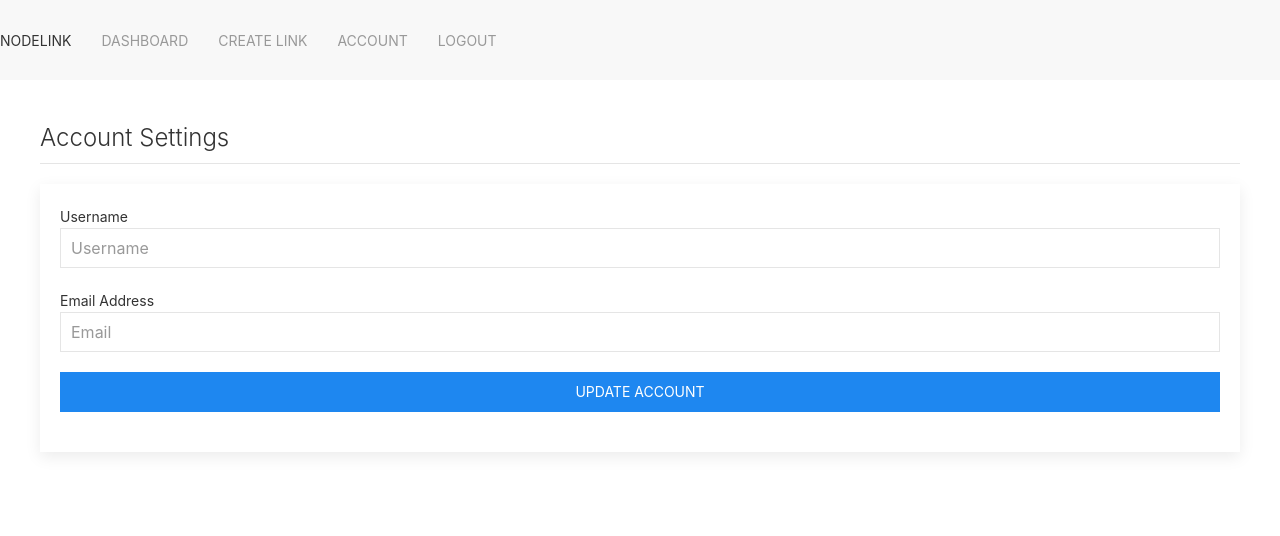
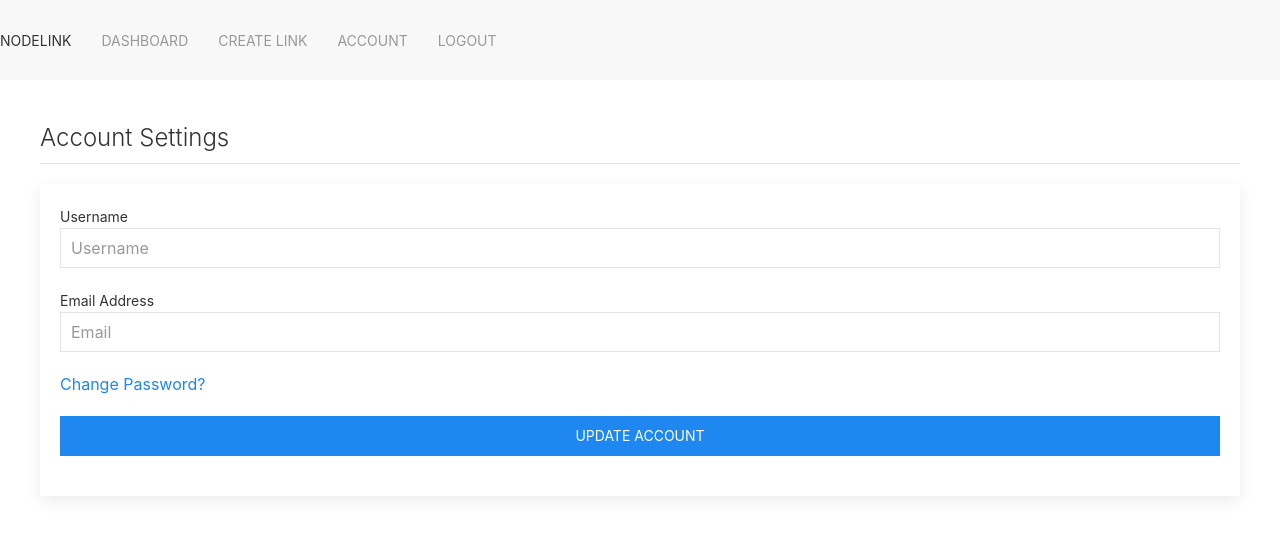
Before and after one commit to Nagacash/links, a website: page views/account.html in a window 1280 px wide. Drawn offline with nearby package versions, Linux system fonts and the light colour scheme; files that its build step writes are made by us from their sources.

Commit message:
added link to go to change password page

```diff
--- a/views/account.html
+++ b/views/account.html
@@ -26,6 +26,10 @@
                             <p class='uk-text'>{{ message }}</p>
                             {% endfor %}
 
+                            <div class="uk-margin">
+                                <a href="/change-password" class="uk-text-decoration-none">Change Password?</a>
+                            </div>
+
                             <div class="uk-margin" uk-tooltip='title: Save changes; pos: bottom'>
                                 <button class="uk-button uk-button-primary uk-width-1-1">
                                     Update Account
```
